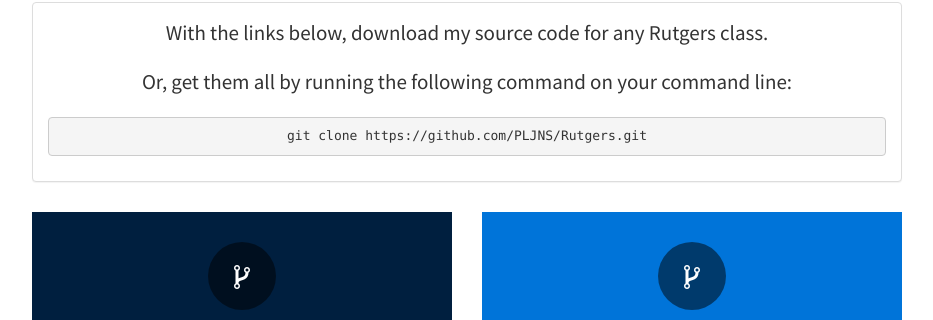
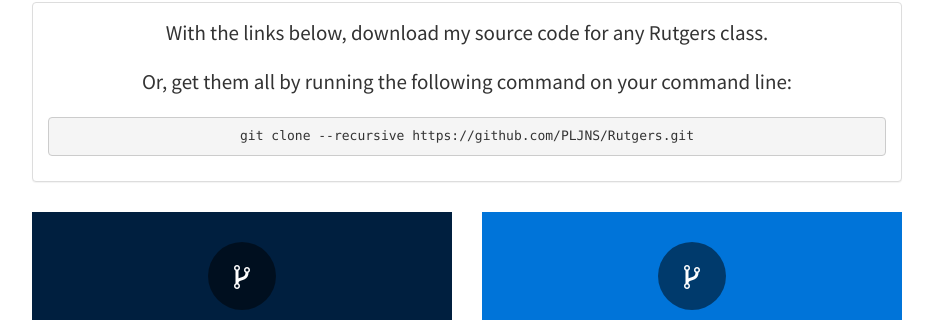
Before and after one commit to PLJNS/Rutgers, a Jekyll site: the page built from index.html, in a window 1280 px wide. Shown: the part 108-428 px from the top of the page, without its empty margins (173-1106 px from the left). Built offline with Jekyll 4.4.1, drawn with Linux system fonts in a browser that asks for light colours; nearby versions of some CDN libraries; Markdown is read by kramdown in place of the engine named in the settings; the list of posts is cut into pages by our own code.

Commit message:
corrected command

```diff
--- a/index.html
+++ b/index.html
@@ -10,7 +10,7 @@
       <div class="panel-body text-center">
       <p class="lead">With the links below, download my source code for any Rutgers class.</p>
       <p class="lead">Or, get them all by running the following command on your command line:</p>
-      <pre>git clone https://github.com/PLJNS/Rutgers.git</pre>
+      <pre>git clone --recursive https://github.com/PLJNS/Rutgers.git</pre>
       </div>
     </div>
     {% for notebook in site.data.notebooks %}
```
